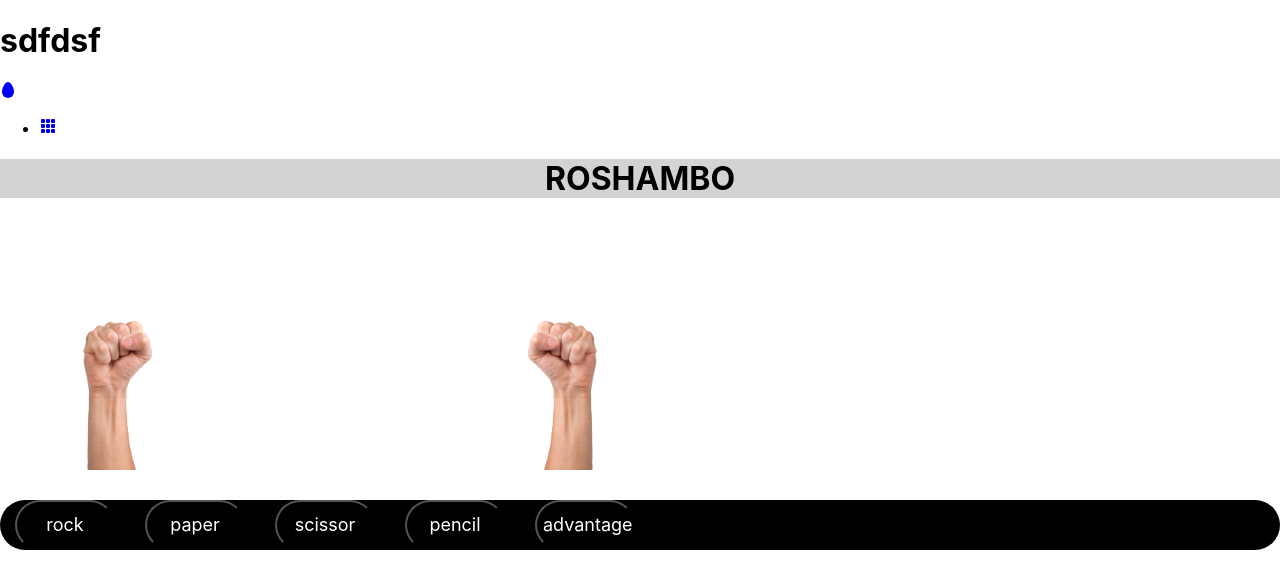
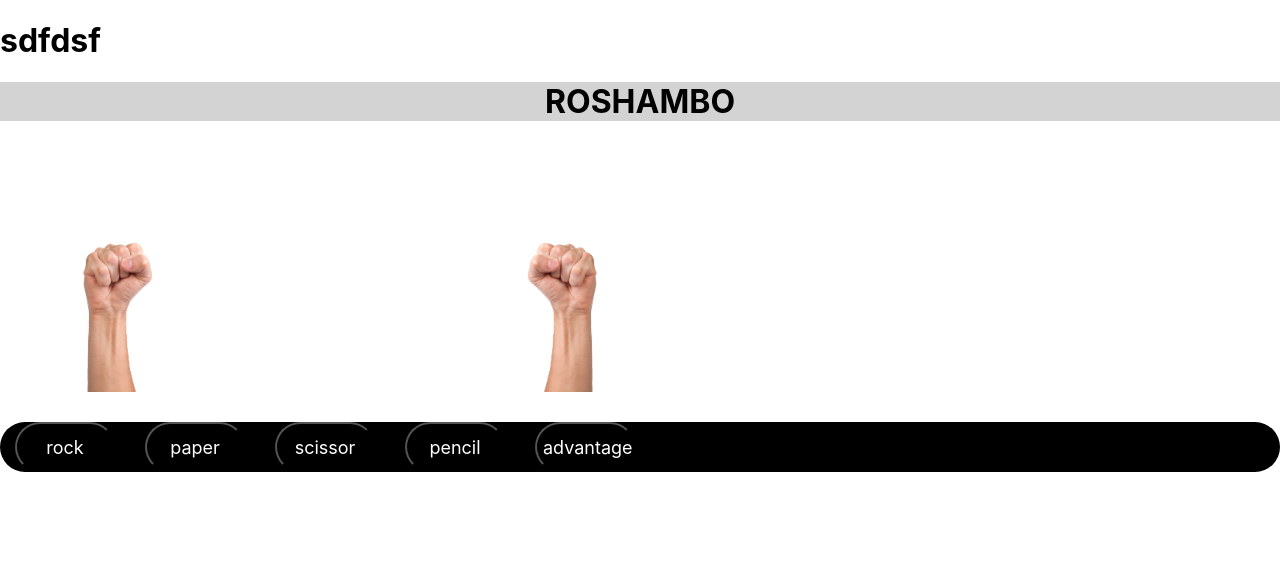
Before and after one commit to fahad-ansar/fahad-ansar.github.io, a React (Create React App) app: page / in a window 1280 px wide. Shown: the top 588 px of the page. Built offline with nearby package versions, Linux system fonts and the light colour scheme.

Commit message:
minor change

```diff
--- a/src/App.js
+++ b/src/App.js
@@ -14,15 +14,7 @@ class App extends React.Component {
     return (
       <>
       <h1 style={{alignContent:"flex-start" , textAlign:"left" }}>sdfdsf</h1>
-      <div>
-         <Router>
-            <RighBar />
-            <Switch>
-              <Route path='/' />
-            </Switch>
-         </Router>
 
-      </div>
       <div className="Ros">
       <Rosh />
       </div>
```
